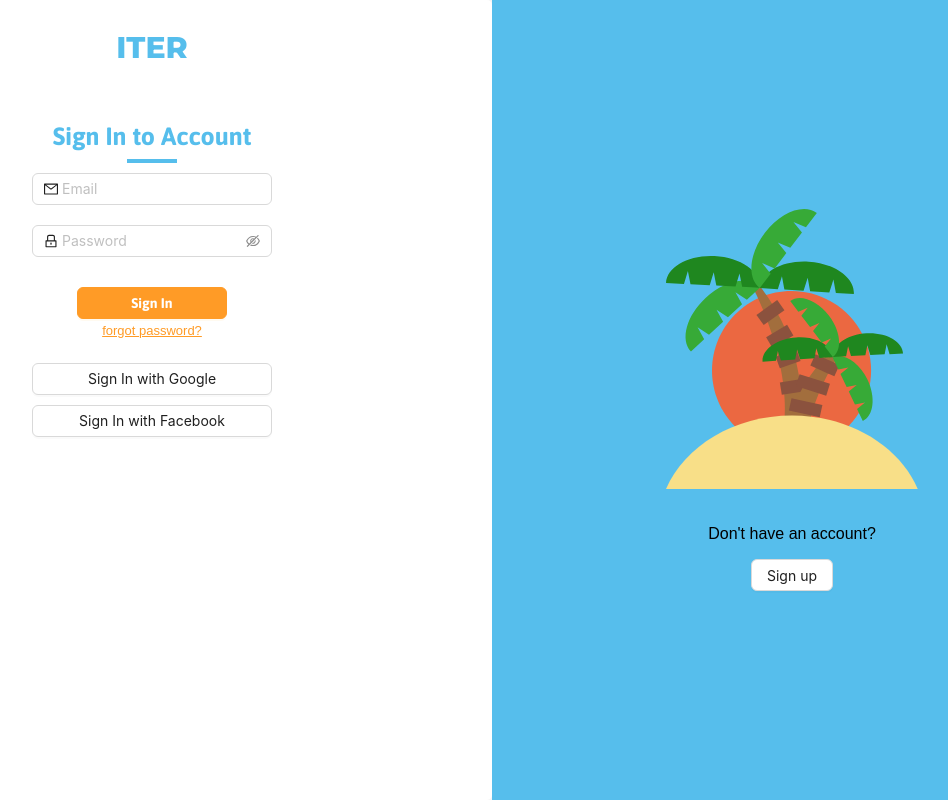
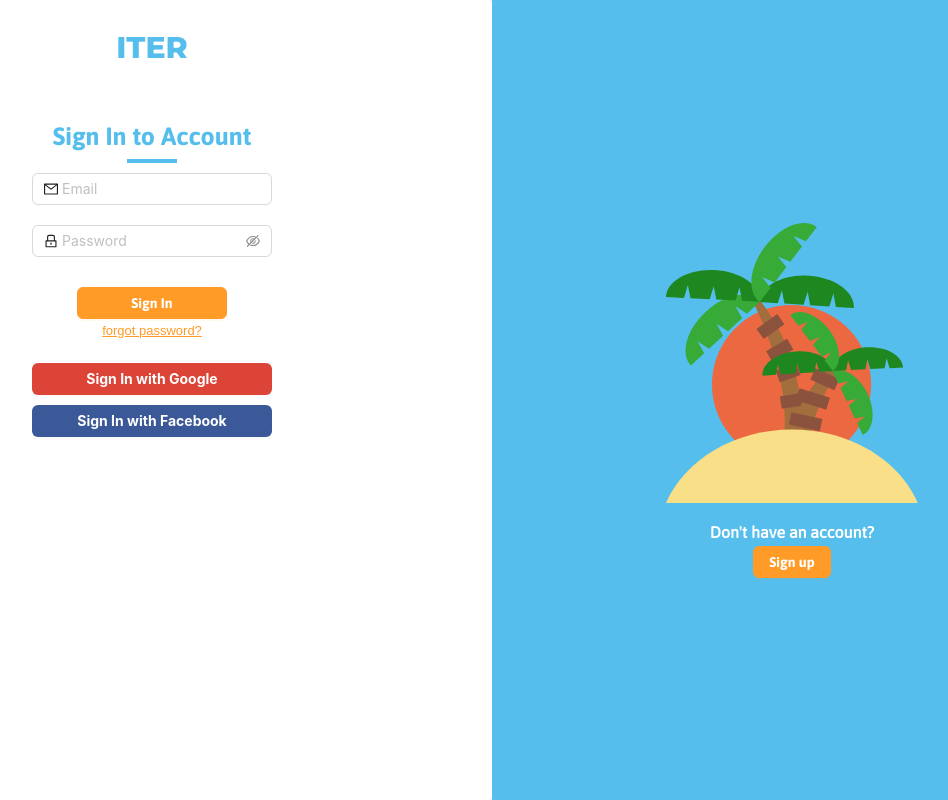
Before and after one commit to pploythehuman/iter-frontend, a React (Create React App) app: page / in a window 1280 px wide. Shown: the top 800 px of the page, without its empty margins (188-1136 px from the left). Built offline with nearby package versions, Linux system fonts and the light colour scheme.

Commit message:
style third party buttons

```diff
--- a/src/pages/Login.tsx
+++ b/src/pages/Login.tsx
@@ -57,13 +57,19 @@ const SignInPage = () => {
           </div>
           <div className="join-us-button">
             <p>Don't have an account?</p>
-            <Button className="mobile-join-us-button">Sign up</Button>
+            <Button className="mobile-join-us-button" type="primary">Sign up</Button>
           </div>
         </div>
         <div className="image-col">
           <SignInImage className="image" />
-          <p>Don't have an account?</p>
-          <Button className="mobile-join-us-button">Sign up</Button>
+          <h5
+            style={{
+              color: 'var(--color-white)',
+              margin: '0px 0px 5px 0px'}}
+            >
+            Don't have an account?
+          </h5>
+          <Button className="mobile-join-us-button" type="primary">Sign up</Button>
         </div>
       </div>
     </div>
--- a/src/pages/styles/auth.scss
+++ b/src/pages/styles/auth.scss
@@ -76,6 +76,38 @@
   margin-bottom: 10px;
 }
 
+.google-button {
+  background-color: #DB4437;
+  border: none;
+  color: #FFFFFF;
+  font-weight: bold;
+  margin-bottom: 10px;
+  width: 100%;
+  text-align: center;
+  cursor: pointer;
+
+  &:hover {
+    background-color: #C53E31;
+    color: #FFFFFF !important;
+  }
+}
+
+.facebook-button {
+  background-color: #3B5998;
+  border: none;
+  color: #FFFFFF;
+  font-weight: bold;
+  margin-bottom: 10px;
+  width: 100%;
+  text-align: center;
+  cursor: pointer;
+
+  &:hover {
+    background-color: #2E458C;
+    color: #FFFFFF !important;
+  }
+}
+
 .image-col {
   background-color: $color-secondary;
   display: flex;
@@ -129,6 +161,6 @@
   }
 
   .iter-text {
-    margin-left: auto;
+    margin-left: 0;
   }
 }
```
